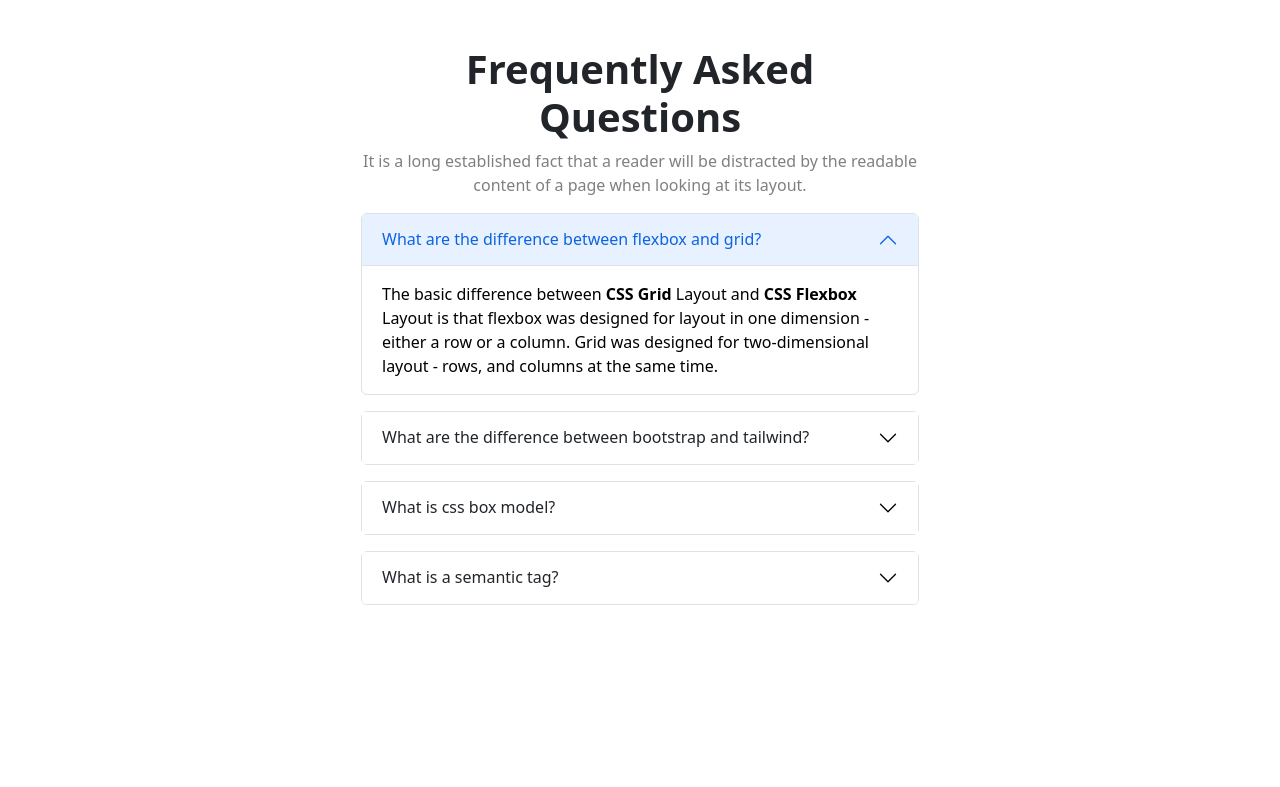
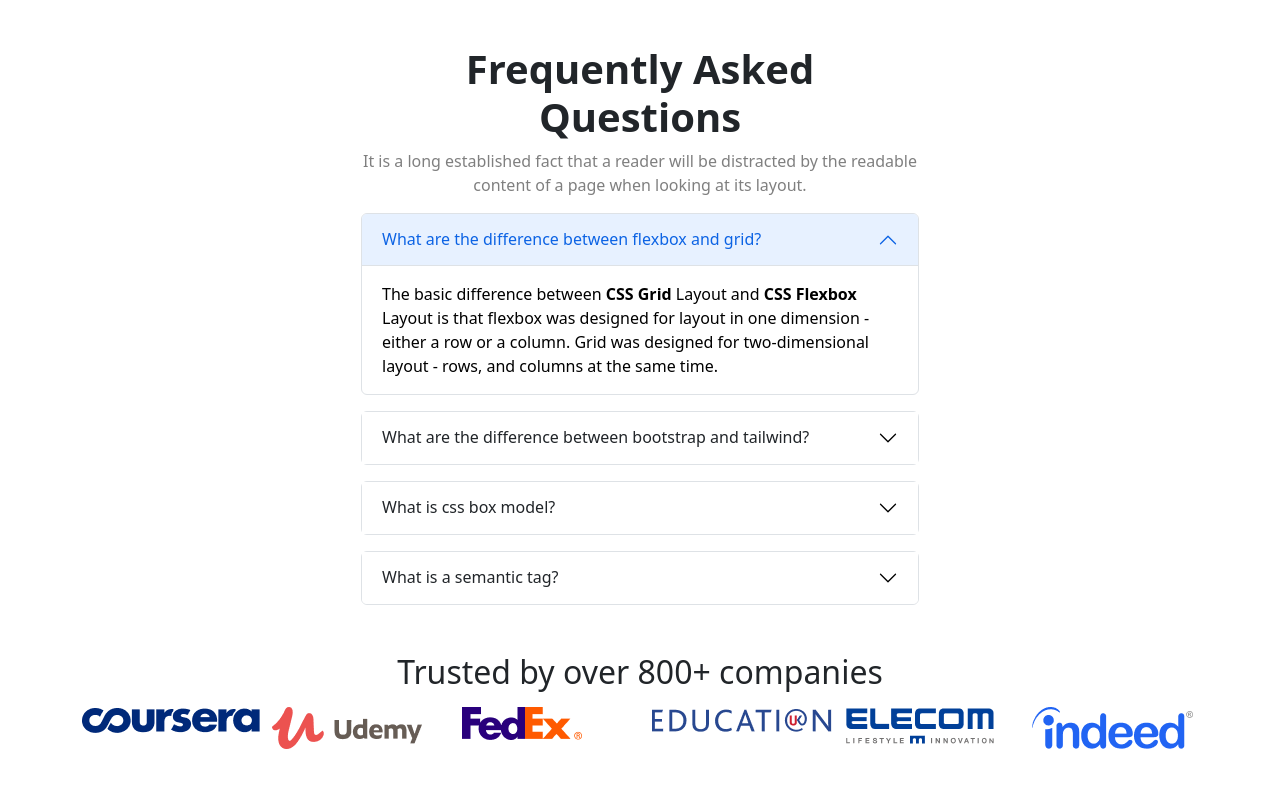
Before and after one commit to Atherbiswas/A-CareS, a plain HTML site: page index.html in a window 1280 px wide. Shown: the part 3203-3990 px from the top of the page. Before the commit the page ends 3808 px from the top, so only its background shows below. Drawn offline with nearby package versions, Linux system fonts and the light colour scheme.

Commit message:
company add

```diff
--- a/index.html
+++ b/index.html
@@ -292,7 +292,35 @@
 
       </section>
       <!-- frequently asked qusestion section end -->
+      <!-- trusted company section start -->
+      <section class="container mt-5 d-none d-lg-block">
+        <h2 class="text-center mb-3">Trusted by over 800+ companies</h2>
+        <div class="row">
+          <div class="col-lg-2">
+            <img src="images/company/company-1.png" alt="">
+          </div>
+          <div class="col-lg-2">
+            <img src="images/company/company-2.png" alt="">
+          </div>
+          <div class="col-lg-2">
+            <img src="images/company/company-3.png" alt="">
+          </div>
+          <div class="col-lg-2">
+            <img src="images/company/company-4.png" alt="">
+          </div>
+          <div class="col-lg-2">
+            <img src="images/company/company-5.png" alt="">
+          </div>
+          <div class="col-lg-2">
+            <img src="images/company/company-6.png" alt="">
+          </div>
+        </div>
+
+      </section>
+      <!-- trusted company section end -->
     </main>
+
+    <br><br><br><br><br>
 
 
 
```
